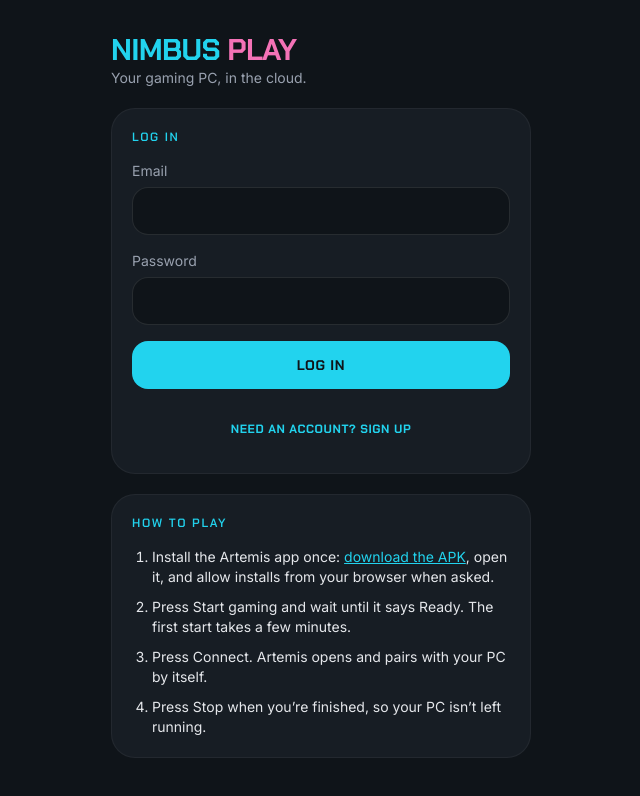
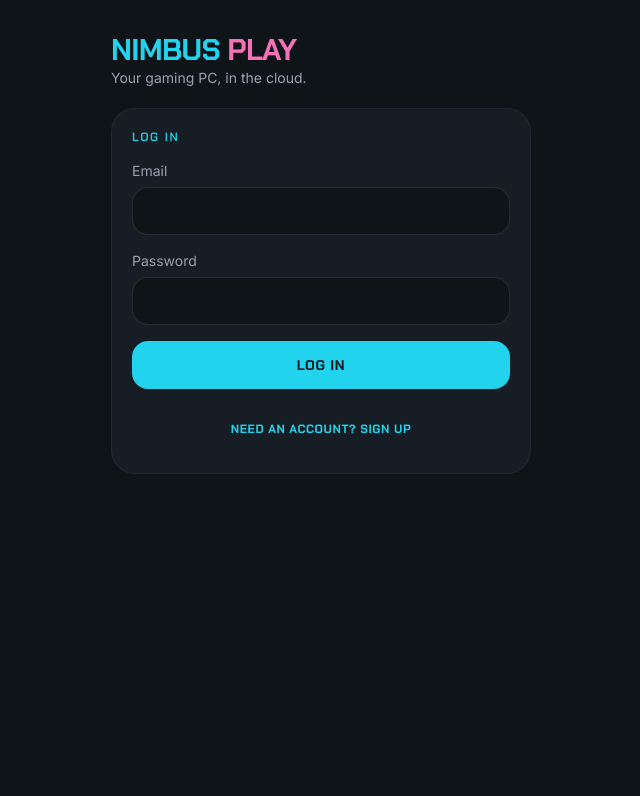
Before and after one commit to Swanand01/nimbusplay.xyz, a React (Vite) app in the folder web/: page / in a window 1280 px wide. Shown: the top 796 px of the page, without its empty margins (319-959 px from the left). Built offline with nearby package versions, Linux system fonts and the light colour scheme; no server answers.

Commit message:
Show how-to-play only on the home screen

```diff
--- a/web/src/App.tsx
+++ b/web/src/App.tsx
@@ -85,7 +85,6 @@
     return (
       <Shell>
         <AuthScreen onSignedIn={() => setAuth('signed-in')} />
-        <Instructions />
       </Shell>
     );
   }
```
Also changed, not shown: 1 other file (tests, documents, lock files or other folders).
